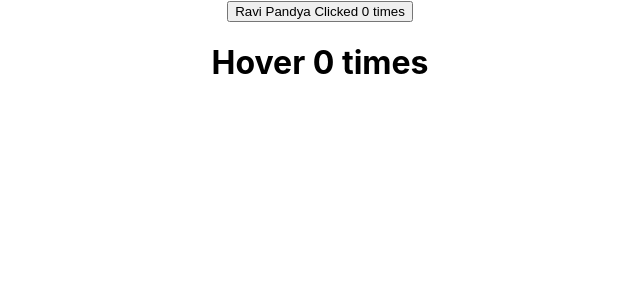
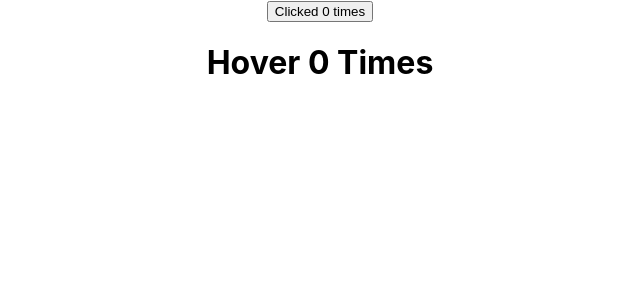
Before and after one commit to ravipandya15/ReactJS_Tutorial, a React (Create React App) app: page / in a window 1280 px wide. Shown: the top 300 px of the page, without its empty margins (320-960 px from the left). Built offline with nearby package versions, Linux system fonts and the light colour scheme.

Commit message:
Render Props

```diff
--- a/src/App.js
+++ b/src/App.js
@@ -29,12 +29,41 @@ import Hero from './components/Hero';
 import ErrorBoundry from './components/ErrorBoundry';
 import ClickCounter from './components/ClickCounter';
 import HoverCounter from './components/HoverCounter';
+import ClickCounterTwo from './components/ClickCounterTwo';
+import HoverComponentTwo from './components/HoverComponentTwo';
+import User from './components/User';
+import Counter_Render_Props from './components/Counter_Render_Props';
 
 function App() {
   return (
     <div className="App">
-      <ClickCounter name="Ravi Pandya"/>
-      <HoverCounter />
+       <Counter_Render_Props>
+        {(count, countHandler) => (
+        <ClickCounterTwo count={count} countHandler={countHandler}/>
+        )}
+      </Counter_Render_Props>
+
+      <Counter_Render_Props >
+        {(count, countHandler) => (
+        <HoverComponentTwo count={count} countHandler={countHandler}/>
+        )}
+      </Counter_Render_Props>
+      {/* <Counter_Render_Props
+        render={(count, countHandler) => (
+        <ClickCounterTwo count={count} countHandler={countHandler}/>
+        )}
+      />
+
+      <Counter_Render_Props
+        render={(count, countHandler) => (
+        <HoverComponentTwo count={count} countHandler={countHandler}/>
+      )}
+      />*/}
+      {/* <ClickCounterTwo />
+      <HoverComponentTwo />
+      <User name={(isLoggedIn) => {return isLoggedIn ? 'Ravi' : 'Guest'}}/> */}
+      {/* <ClickCounter name="Ravi Pandya"/> */}
+      {/* <HoverCounter /> */}
       {/* <ErrorBoundry>
         <Hero name="BatMan"/>
       </ErrorBoundry>
--- /dev/null
+++ b/src/components/ClickCounterTwo.js
@@ -0,0 +1,12 @@
+import React, { Component } from 'react'
+
+class ClickCounterTwo extends Component {
+    render() {
+        const {count, countHandler} = this.props
+        return (
+            <button onClick={countHandler}>Clicked {count} times</button>
+        )
+    }
+}
+
+export default ClickCounterTwo
--- /dev/null
+++ b/src/components/Counter_Render_Props.js
@@ -0,0 +1,28 @@
+import React, { Component } from 'react'
+
+class Counter_Render_Props extends Component {
+    constructor(props) {
+        super(props)
+
+        this.state = {
+             count : 0
+        }
+    }
+
+    countHandler = () => {
+        this.setState( (prevState) => {
+            return {count : prevState.count + 1}
+        })
+    }
+
+    render() {
+        return (
+            <div>
+                {this.props.children(this.state.count, this.countHandler)}
+                {/* {this.props.render(this.state.count, this.countHandler)} */}
+            </div>
+        )
+    }
+}
+
+export default Counter_Render_Props
--- /dev/null
+++ b/src/components/HoverComponentTwo.js
@@ -0,0 +1,12 @@
+import React, { Component } from 'react'
+
+class HoverComponentTwo extends Component {
+    render() {
+        const {count, countHandler} = this.props
+        return (
+            <h1 onMouseOver={countHandler}>Hover {count} Times</h1>
+        )
+    }
+}
+
+export default HoverComponentTwo
--- /dev/null
+++ b/src/components/User.js
@@ -0,0 +1,13 @@
+import React, { Component } from 'react'
+
+class User extends Component {
+    render() {
+        return (
+            <div>
+                {this.props.name(true)}
+            </div>
+        )
+    }
+}
+
+export default User
```
Also changed, not shown: public/ScreenShots/Screenshot (91).png (added).
